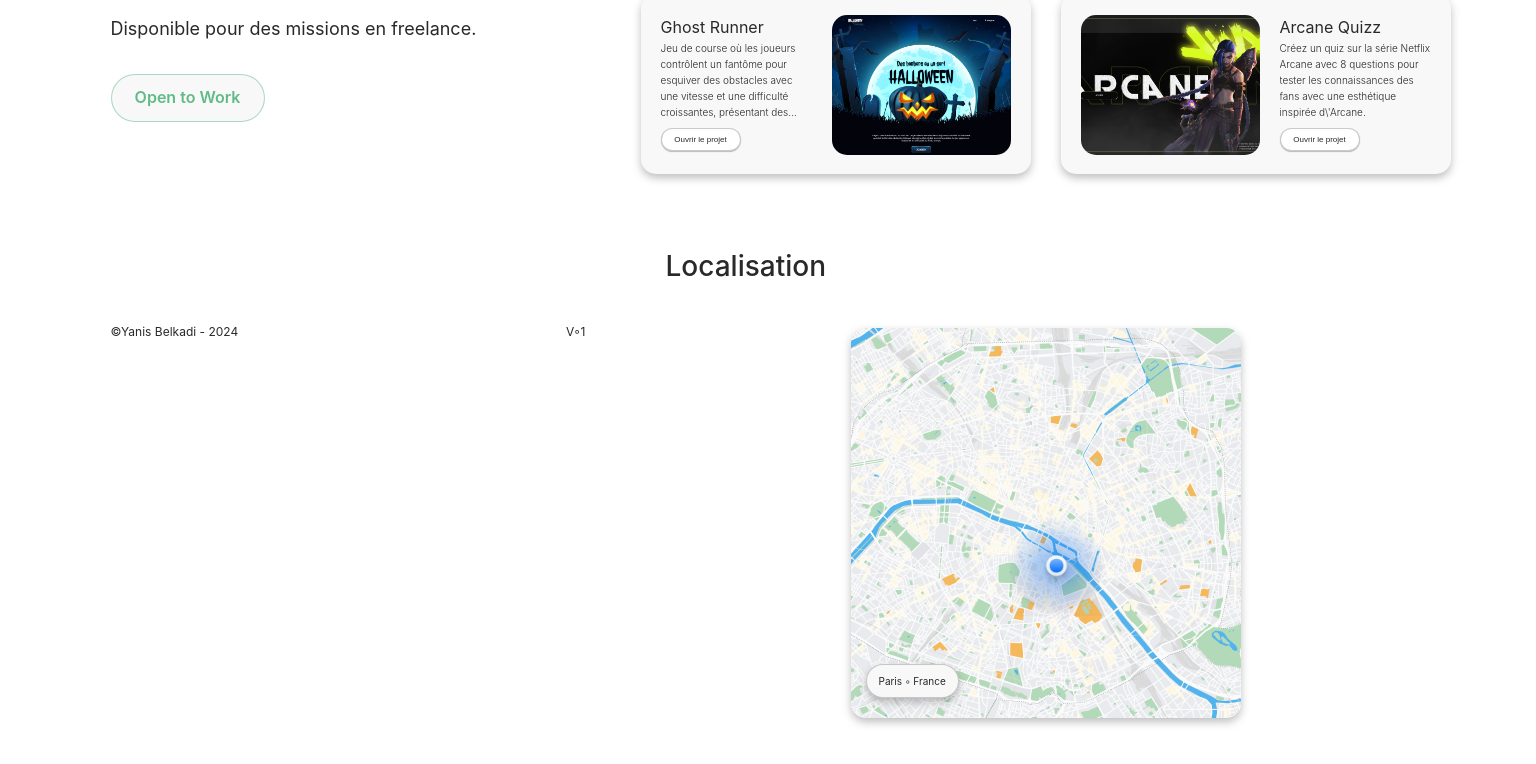
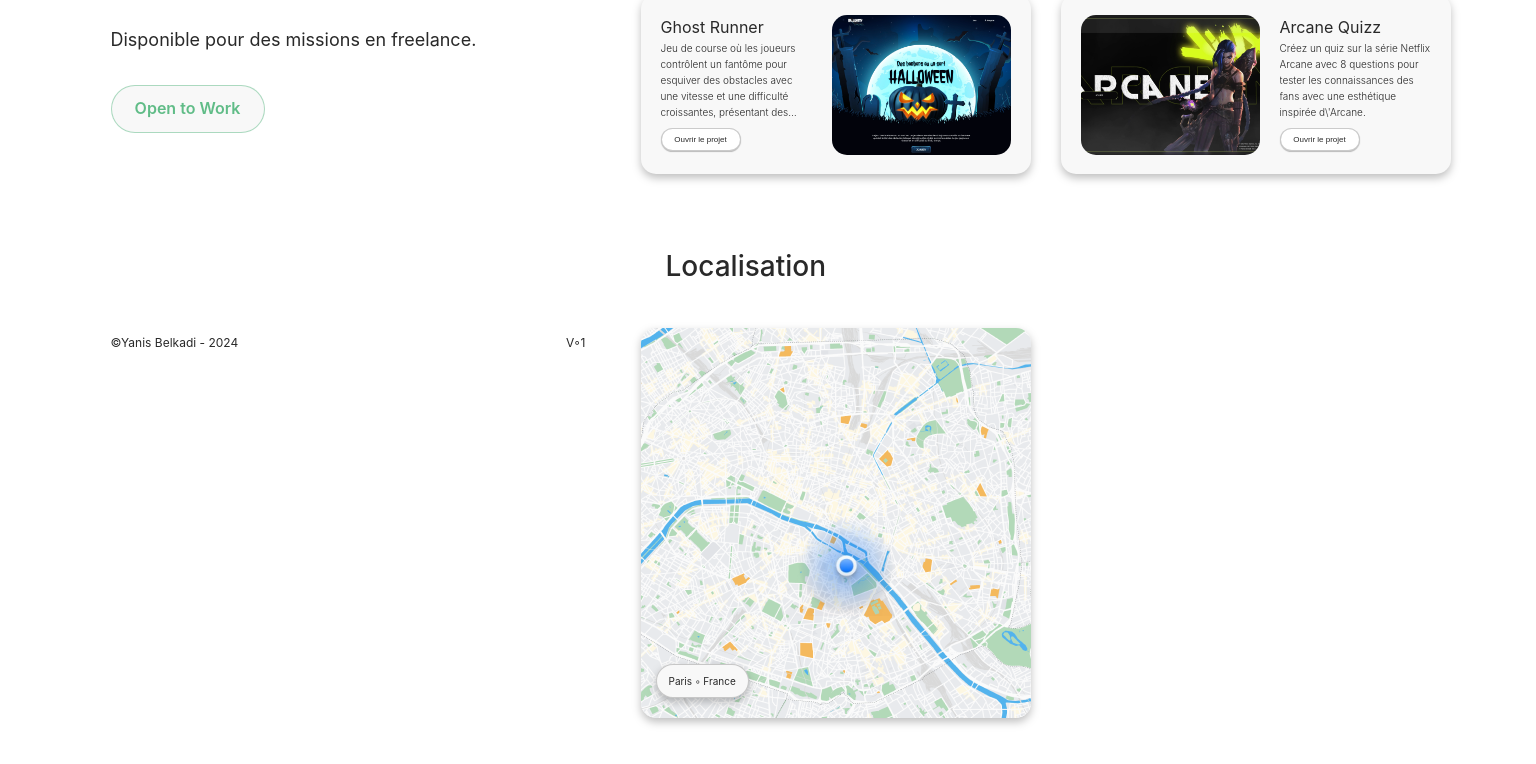
Before and after one commit to KingYano/bento, a Vue app: page / in a window 1536 px wide. Shown: the part 701-1465 px from the top of the page. Built offline with nearby package versions, Linux system fonts and the light colour scheme.

Commit message:
correction de style

```diff
--- a/src/components/LeftSide/LeftSide.scss
+++ b/src/components/LeftSide/LeftSide.scss
@@ -42,8 +42,8 @@
 
     .left-side-image {
       .left-side-image-profile {
-        width: 189px;
-        height: 189px;
+        width: 200px;
+        height: 200px;
       }
     }
     .left-side-copyright {
--- a/src/components/RightSide/RightSide.scss
+++ b/src/components/RightSide/RightSide.scss
@@ -41,6 +41,10 @@
           }
         }
       }
+
+      &-map-cards {
+        justify-content: flex-start;
+      }
     }
 
     .left-side-paragraph {
```
